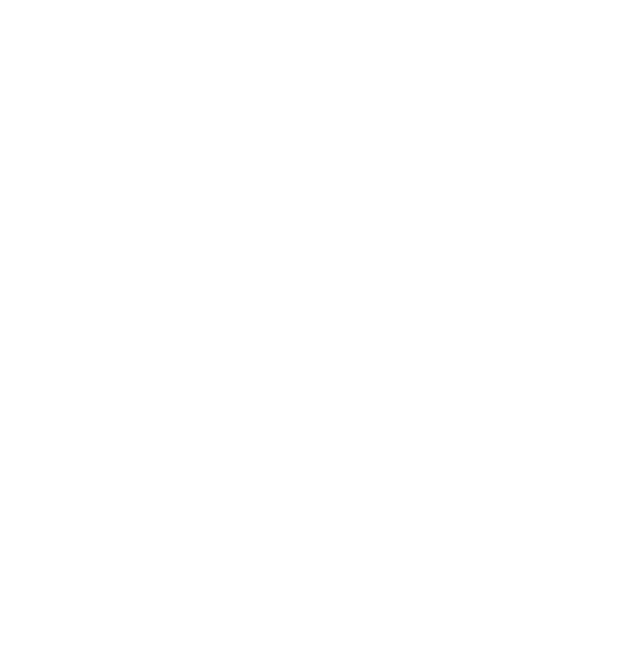
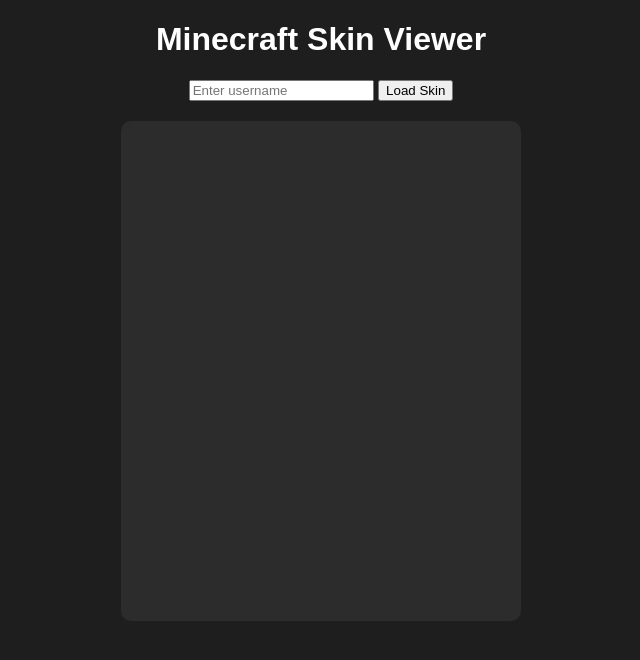
Before and after one commit to Flegmon2001/Skin-Web, a plain HTML site: page index.html in a window 1280 px wide. Shown: the whole page, without its empty margins (319-959 px from the left). Drawn offline with Linux system fonts and the light colour scheme.

Commit message:
Update index.html

```diff
--- a/index.html
+++ b/index.html
@@ -4,7 +4,7 @@
     <meta charset="UTF-8">
     <title>Minecraft Skin Viewer</title>
 
-    <style rel="stylesheet" link="style.css">
+    <link rel="stylesheet" href="style.css">
 </head>
 
 <body>
@@ -16,7 +16,7 @@
 
     <div id="viewer"></div>
 
-    <script link="script.js">
+    <script src="script.js"></script>
 
 </body>
 </html>
```
